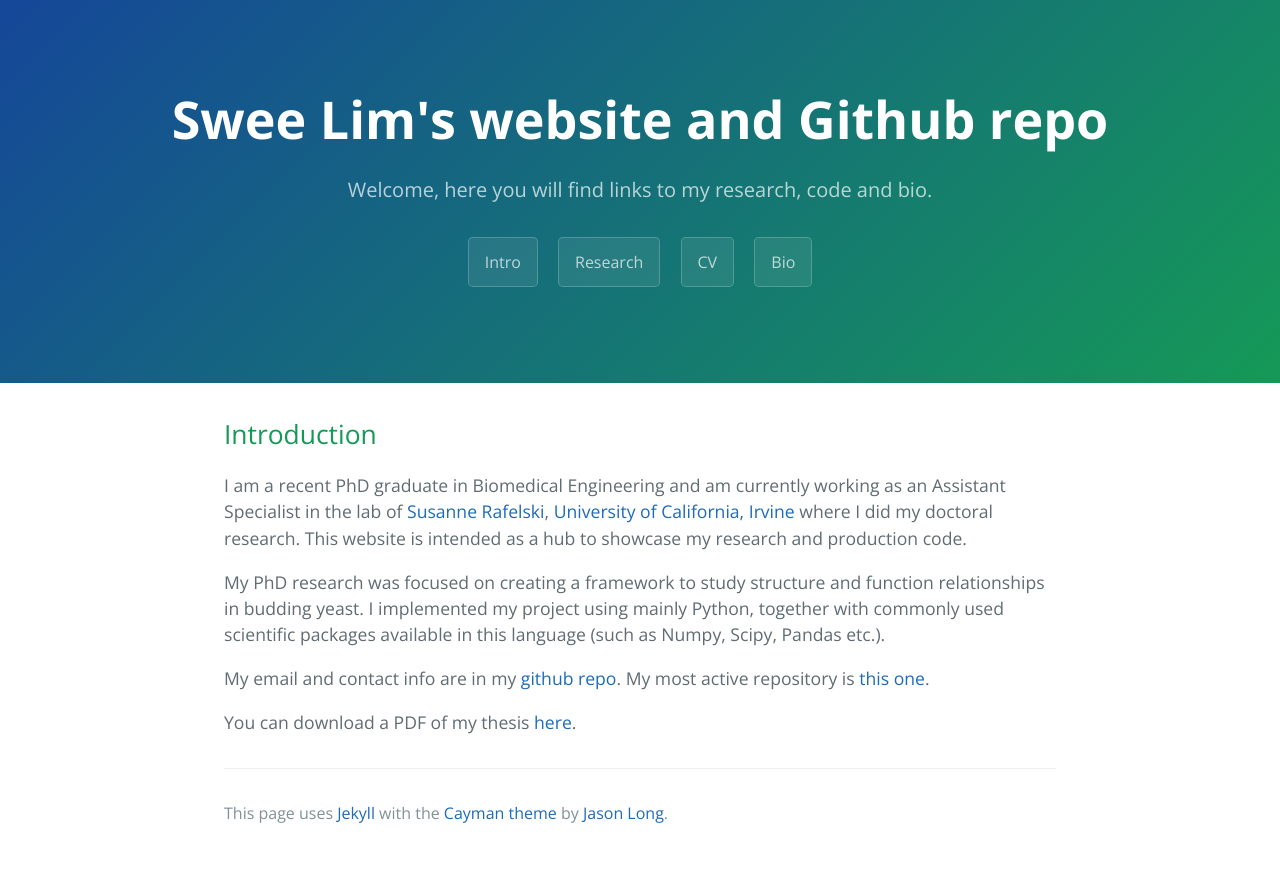
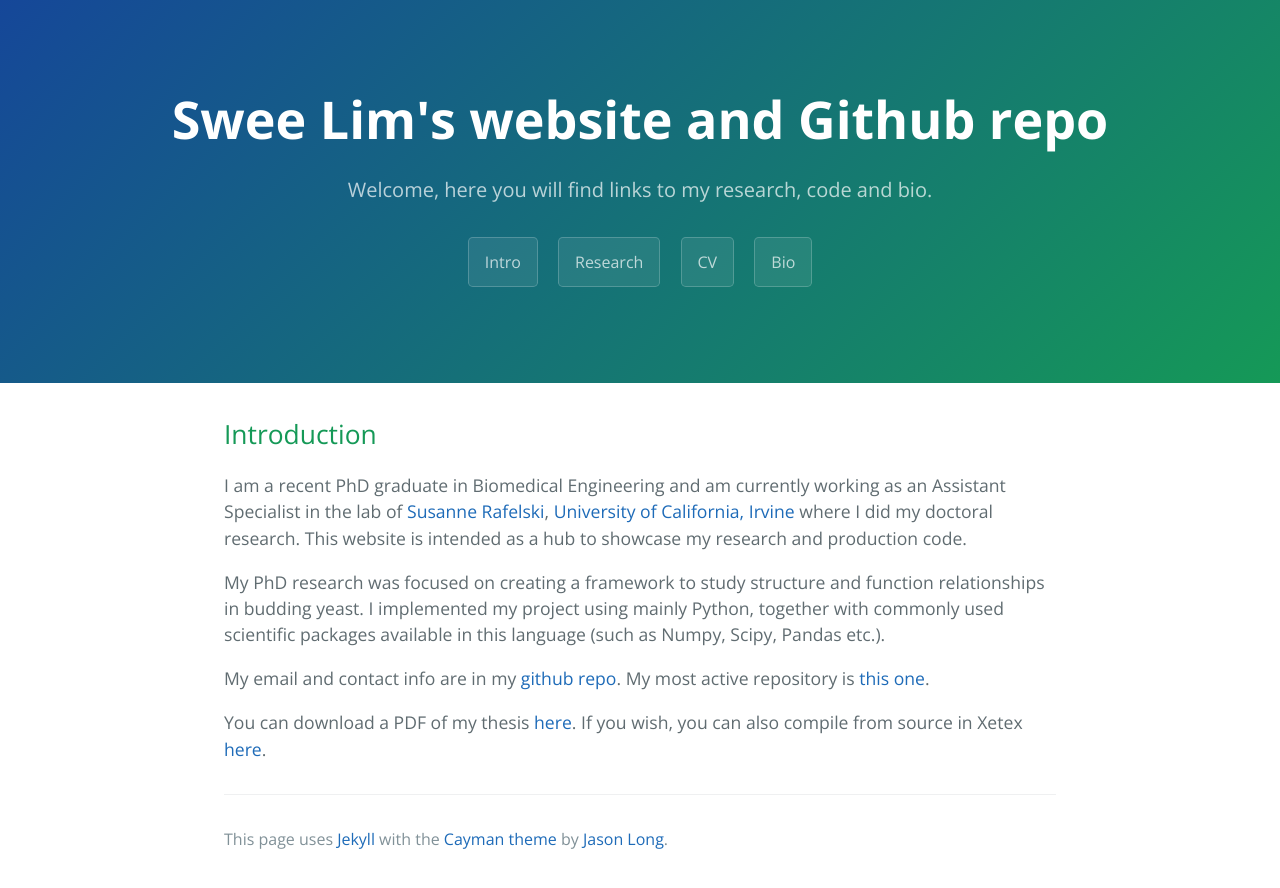
Before and after one commit to moosekaka/moosekaka.github.io, a Jekyll site: the page built from index.md, in a window 1280 px wide. Shown: the top 888 px of the page. Built offline with Jekyll 4.4.1, drawn with Linux system fonts in a browser that asks for light colours.

Commit message:
thesis link

```diff
--- a/index.md
+++ b/index.md
@@ -9,4 +9,4 @@ My PhD research was focused on creating a framework to study structure and funct
 
 My email and contact info are in my [github repo](https://github.com/moosekaka). My most active repository is [this one](https://github.com/moosekaka/sweepython).
 
-You can download a PDF of my thesis [here]({{ site.github.url }}/thesis/thesis.pdf).
+You can download a PDF of my thesis [here]({{ site.github.url }}/thesis/thesis.pdf). If you wish, you can also compile from source in Xetex [here](https://github.com/moosekaka/thesis).
```
